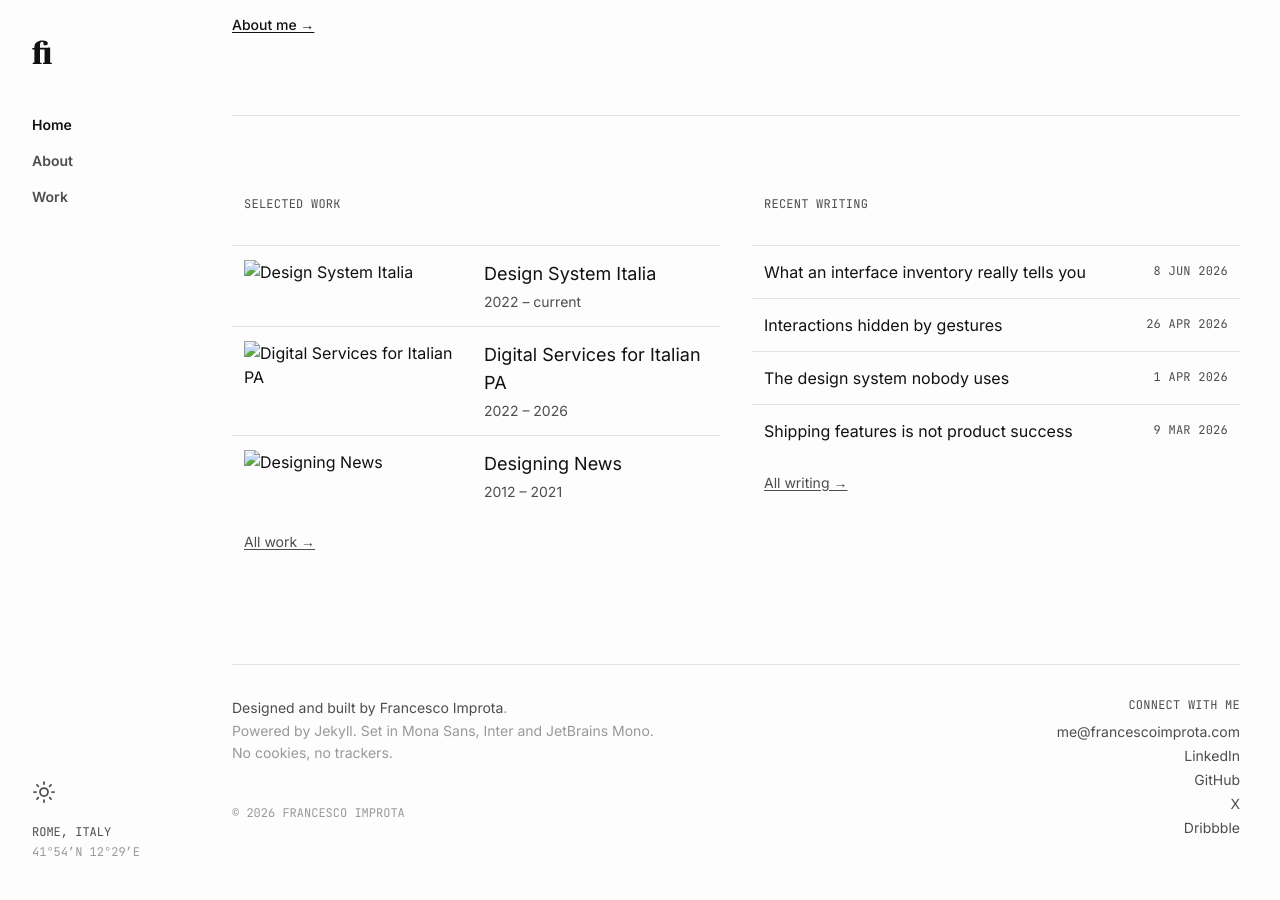
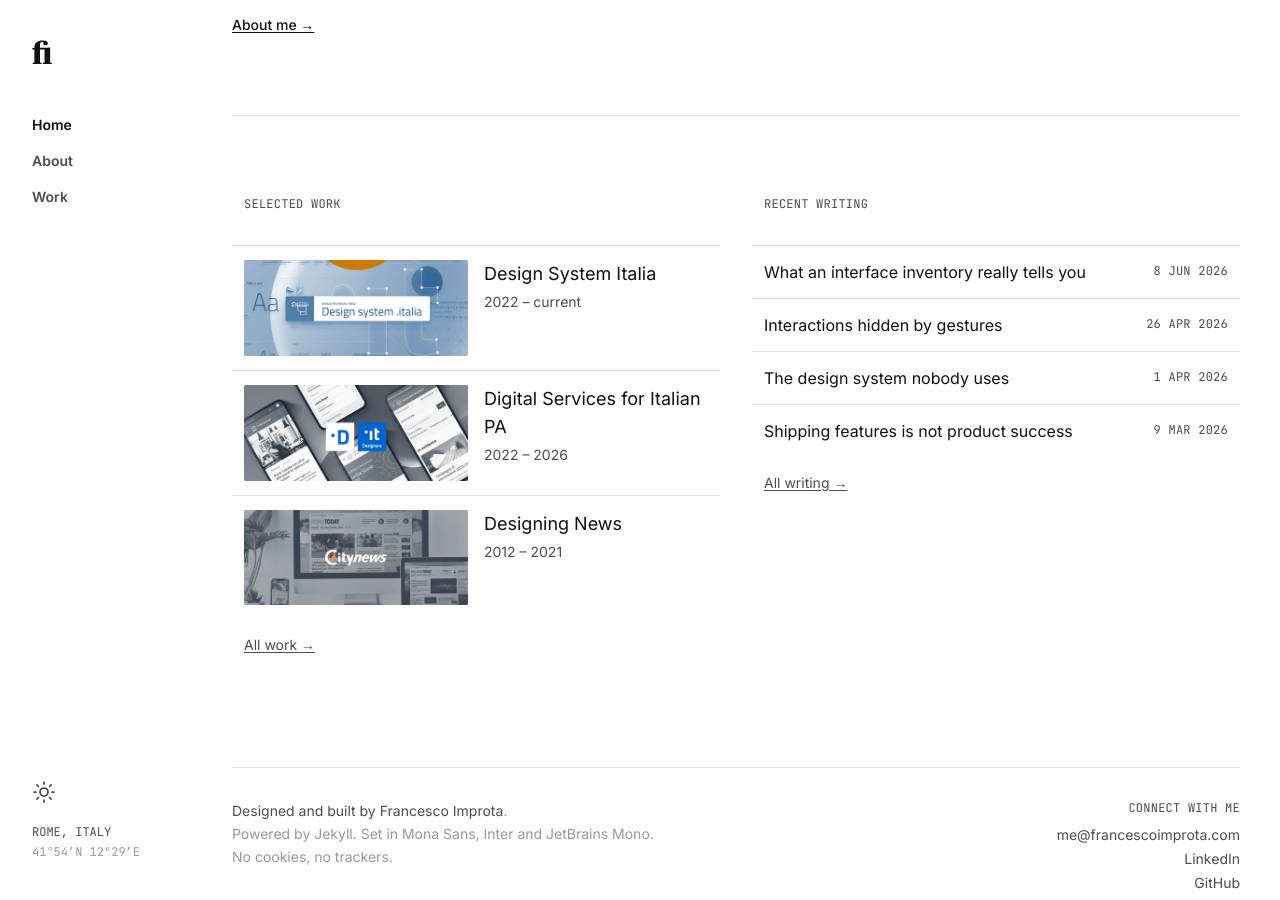
Before and after one commit to zetareticoli/fi, a Jekyll site: the page built from index.md, in a window 1280 px wide and 900 px high, scrolled down 309 px. Built offline with Jekyll 4.4.1, drawn with Linux system fonts in a browser that asks for light colours; some web fonts are replaced; before the commit the page ends 1187 px from its top, so only the background shows below that.

Commit message:
fix: update image paths in work entries for consistency

```diff
--- a/_data/work.yml
+++ b/_data/work.yml
@@ -3,7 +3,7 @@ featured:
   - tag: "WORK.01"
     title: "Design System Italia"
     period: "2022 – current"
-    image: "/img/works/dtd/design-system-italia-cover.webp"
+    image: "/img/work/dtd/design-system-italia-cover.webp"
     description: "Leading the design and development of Italy's national design system for public digital services."
     role: "Design System Lead"
     org: "Dept. for Digital Transformation"
@@ -12,7 +12,7 @@ featured:
   - tag: "WORK.02"
     title: "Digital Services for Italian PA"
     period: "2022 – 2026"
-    image: "/img/works/dtd/designersitalia-cover.webp"
+    image: "/img/work/dtd/designersitalia-cover.webp"
     description: "Designing and building digital public services for the Italian Public Administration."
     role: "Senior Product Designer"
     org: "Designers Italia"
@@ -21,7 +21,7 @@ featured:
   - tag: "WORK.03"
     title: "Designing News"
     period: "2012 – 2021"
-    image: "/img/works/citynews/citynews-cover.webp"
+    image: "/img/work/citynews/citynews-cover.webp"
     description: "Led the design team at Citynews, Italy's largest network of local news portals."
     role: "Lead Product Designer"
     org: "Citynews"
```
